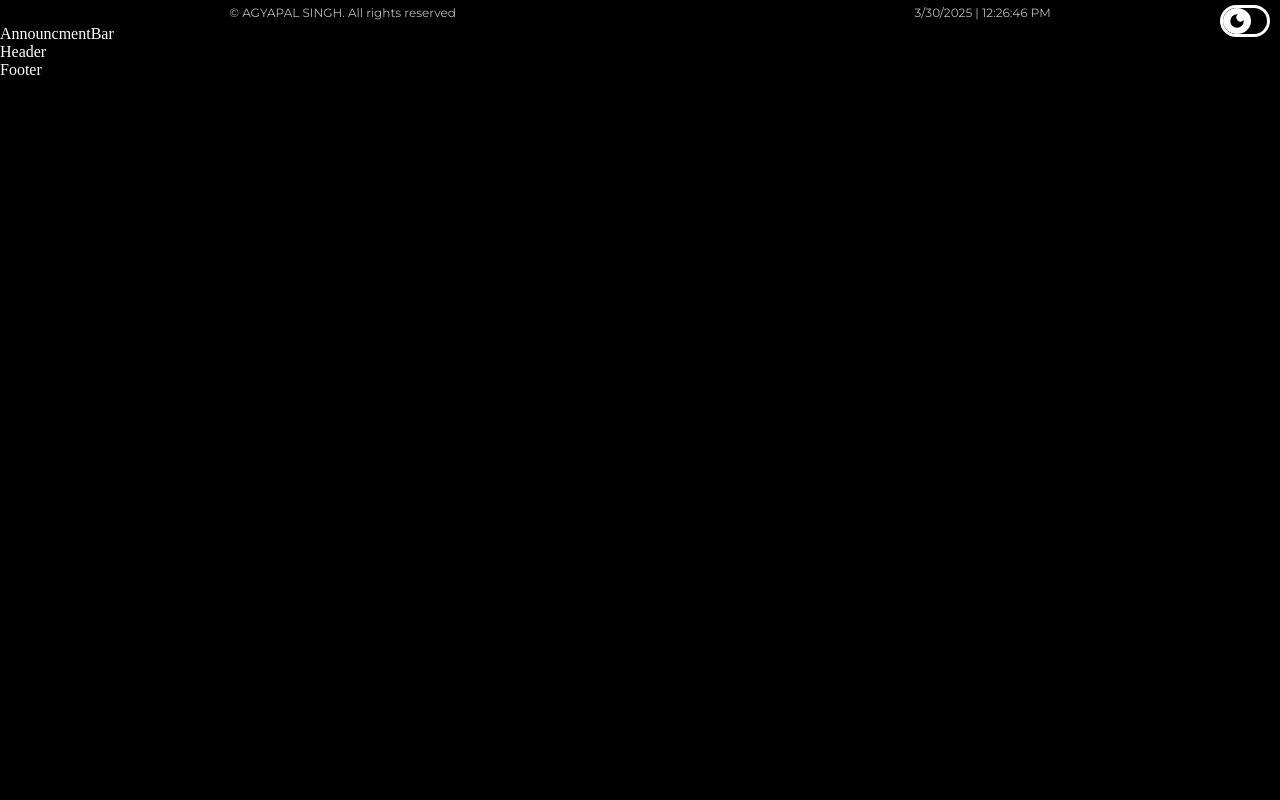
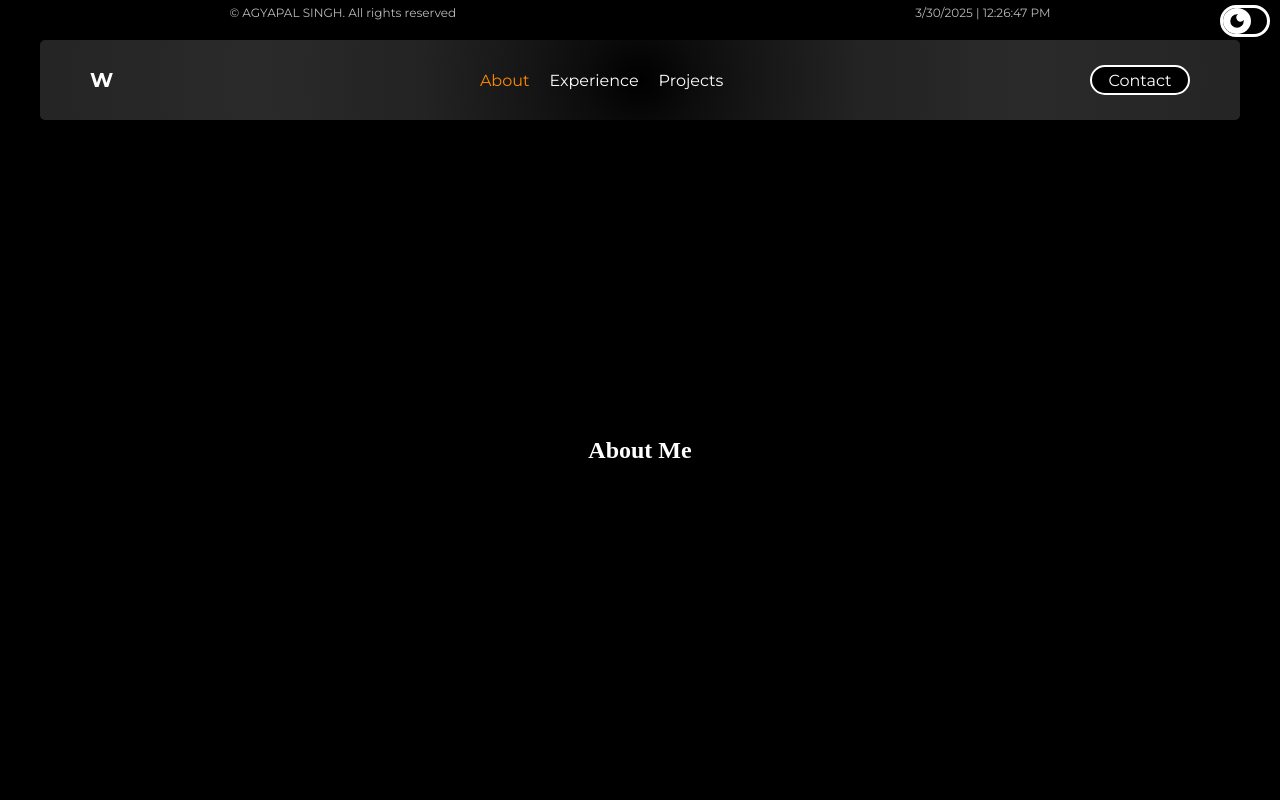
Before and after one commit to AgyapalSingh/next-portfolio, a Next.js app: page / in a window 1280 px wide. Shown: the top 800 px of the page. Built offline with nearby package versions, Linux system fonts and the light colour scheme.

Commit message:
Navbar created

```diff
--- a/app/components/Header.jsx
+++ b/app/components/Header.jsx
@@ -1,13 +1,13 @@
 import AnnouncmentBar from "./HeaderComponents/AnnouncmentBar";
 import CopyRight from "./HeaderComponents/CopyRight";
+import Navbar from "./HeaderComponents/Navbar";
 
 const Header = () => {
   return (
-    <>
+    <header>
       <CopyRight />
-      <AnnouncmentBar />
-      Header
-    </>
+      <Navbar />
+    </header>
   );
 };
 
--- a/app/components/HeaderComponents/Navbar.jsx
+++ b/app/components/HeaderComponents/Navbar.jsx
@@ -0,0 +1,65 @@
+"use client";
+import { useState, useEffect } from "react";
+
+const Navbar = () => {
+  const [activeSection, setActiveSection] = useState("about");
+
+  useEffect(() => {
+    const handleScroll = () => {
+      const sections = ["about", "experience", "projects", "contact"];
+      const scrollPosition = window.scrollY + 100;
+
+      for (const section of sections) {
+        const element = document.getElementById(section);
+        if (element) {
+          const { offsetTop, offsetHeight } = element;
+          if (
+            scrollPosition >= offsetTop &&
+            scrollPosition < offsetTop + offsetHeight
+          ) {
+            setActiveSection(section);
+            break;
+          }
+        }
+      }
+    };
+
+    window.addEventListener("scroll", handleScroll);
+    return () => window.removeEventListener("scroll", handleScroll);
+  }, []);
+
+  const scrollToSection = (id) => {
+    const section = document.getElementById(id);
+    if (section) {
+      window.scrollTo({
+        top: section.offsetTop - 50,
+        behavior: "smooth",
+      });
+    }
+  };
+
+  return (
+    <nav>
+      <div className="ag-navbar-div">
+        <h1 className="ag-logo">W</h1>
+        <ul className="ag-nav-links">
+          {["about", "experience", "projects"].map((item) => (
+            <li key={item}>
+              <button
+                className={activeSection === item ? "active" : ""}
+                onClick={() => scrollToSection(item)}
+              >
+                {item.charAt(0).toUpperCase() + item.slice(1)}
+              </button>
+            </li>
+          ))}
+        </ul>
+        <div className="ag-nav-contact">
+          <button onClick={() => scrollToSection("contact")}>Contact</button>
+        </div>
+      </div>
+    </nav>
+  );
+};
+
+export default Navbar;
--- a/app/globals.css
+++ b/app/globals.css
@@ -2,12 +2,42 @@
   --bg-color: #000000;
   --text-color: #ffffff;
   --hover-color: #bababa;
+  --bg-gradient: radial-gradient(
+    circle,
+    #000000,
+    #0c0c0c,
+    #151515,
+    #1c1c1c,
+    #232323,
+    #252525,
+    #282828,
+    #2a2a2a,
+    #292929,
+    #272727,
+    #262626,
+    #252525
+  );
 }
 
 .light-theme {
   --bg-color: #ffffff;
   --text-color: #000000;
   --hover-color: #4b4b4b;
+  --bg-gradient: radial-gradient(
+    circle,
+    #ffffff,
+    #fcfcfc,
+    #f8f8f8,
+    #f5f5f5,
+    #f2f2f2,
+    #f1f1f1,
+    #f0f0f0,
+    #efefef,
+    #f0f0f0,
+    #f1f1f1,
+    #f1f1f1,
+    #f2f2f2
+  );
 }
 
 * {
@@ -26,8 +56,6 @@ a:hover,
 button:hover {
   color: var(--hover-color);
 }
-
-
 
 /* Theme Toggle Switch */
 .toggle-container {
@@ -67,12 +95,12 @@ button:hover {
   transition: transform 0.3s;
 }
 
-.toggle-dark-icon{
+.toggle-dark-icon {
   font-size: 18px;
   color: var(--bg-color);
 }
 
-.toggle-light-icon{
+.toggle-light-icon {
   font-size: 18px;
   color: var(--bg-color);
 }
@@ -102,3 +130,97 @@ button:hover {
     padding-left: 5px;
   }
 }
+
+header {
+  position: fixed;
+  top: 0;
+  left: 0;
+  width: 100%;
+}
+
+/* NAVBAR */
+
+/* Navbar Styles */
+nav {
+  position: fixed;
+  top: 40px;
+  left: 0;
+  width: 100%;
+  background: transparent;
+  color: var(--text-color);
+  display: flex;
+  justify-content: center;
+  align-items: center;
+  text-align: center;
+  z-index: 1000;
+  height: 80px;
+  font-family: var(--font-montserrat);
+}
+.ag-navbar-div {
+  width: 100%;
+  color: var(--text-color);
+  display: flex;
+  justify-content: space-between;
+  align-items: center;
+  box-shadow: 0 2px 5px rgba(0, 0, 0, 0.2);
+  z-index: 1000;
+  height: 100%;
+  max-width: 1200px;
+  background-image: var(--bg-gradient);
+  padding: 0 50px;
+  border-radius: 5px;
+}
+
+.ag-logo {
+  font-size: 20px;
+  font-weight: bold;
+}
+
+.ag-nav-links {
+  list-style: none;
+  display: flex;
+  gap: 20px;
+}
+
+.ag-nav-links li {
+  display: inline-block;
+}
+
+.ag-nav-links button {
+  background: none;
+  border: none;
+  color: var(--text-color);
+  font-size: 16px;
+  cursor: pointer;
+  transition: color 0.3s ease;
+
+  font-family: var(--font-montserrat);
+}
+
+.ag-nav-links button:hover,
+.ag-nav-links .active {
+  color: #ff8800;
+}
+
+.ag-nav-contact button {
+  outline: none;
+  width: 100px;
+  height: 30px;
+  background-color: var(--bg-color);
+  color: var(--text-color);
+  font-family: var(--font-montserrat);
+  font-weight: 500;
+  font-size: 16px;
+  border-radius: 15px;
+  border: 2px solid var(--text-color);
+}
+
+.section {
+  height: 100vh;
+  display: flex;
+  align-items: center;
+  justify-content: center;
+  font-size: 24px;
+  font-weight: bold;
+  margin-top: 50px;
+}
--- a/app/page.js
+++ b/app/page.js
@@ -5,6 +5,10 @@ export default function Home() {
   return (
     <>
       <Header />
+      <section id="about" className="section">About Me</section>
+      <section id="experience" className="section">Experience</section>
+      <section id="projects" className="section">Projects</section>
+      <section id="contact" className="section">Contact</section>
       <Footer />
     </>
   );
```
